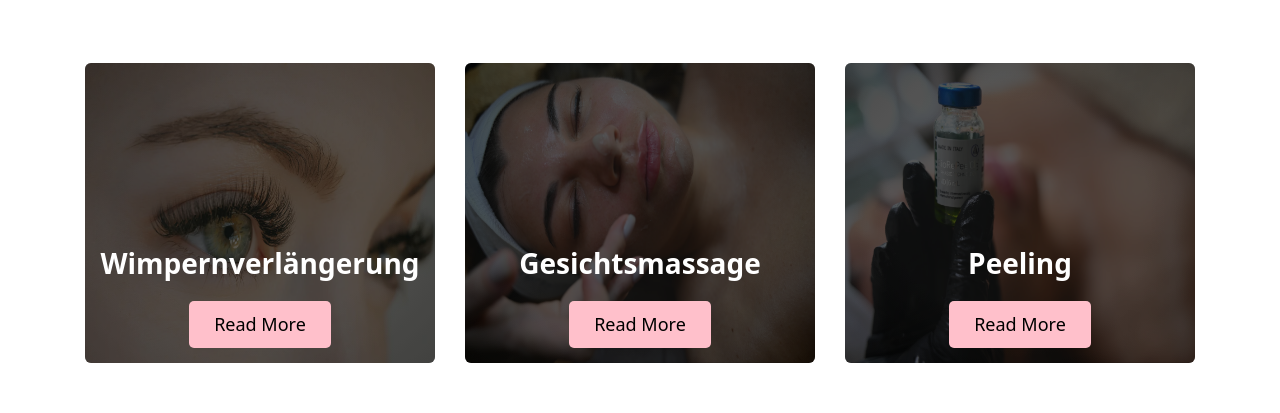
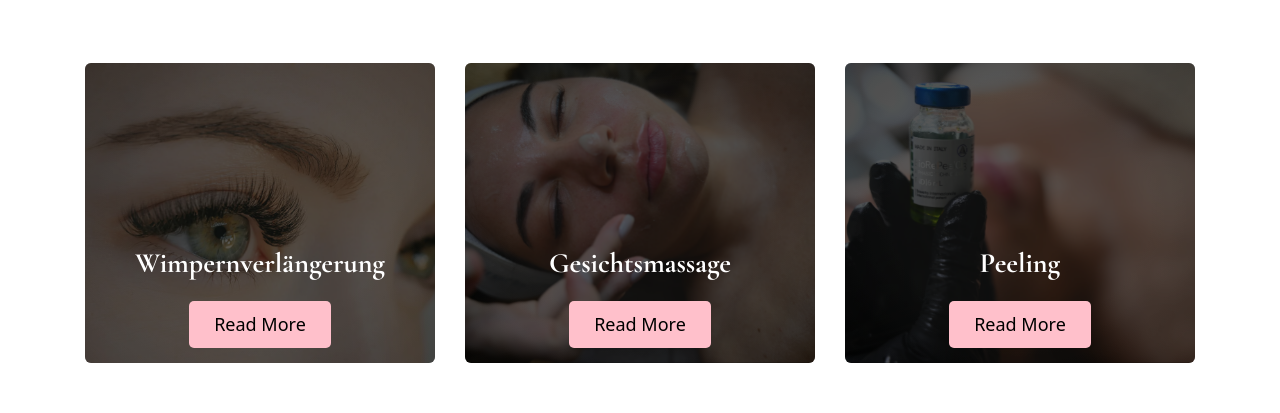
Before and after one commit to wired87/beauty_pavlovice_frontend, a React (Create React App) app: page /category in a window 1280 px wide. Shown: the part 351-764 px from the top of the page. Built offline with nearby package versions, Linux system fonts and the light colour scheme; no server answers; a web font is replaced by a local one.

Commit message:
added loading indicator

```diff
--- a/src/App.css
+++ b/src/App.css
@@ -174,8 +174,8 @@ img {
   font-weight: 700;
   font-size: 28px;
   margin: 0 0 20px;
-  transform: translateY(30px);
-  opacity: 0;
+  font-family: "Cormorant Garamond", serif;
+  font-style: normal;
   transition: all 0.3s ease-out;
 
 }
--- a/src/screens/Category.tsx
+++ b/src/screens/Category.tsx
@@ -21,7 +21,7 @@ const Category: React.FC = () => {
                     <div key={index} className="col-md-4 mt-2 d-flex justify-content-center align-items-center">
                         <div style={{ marginBottom: "20%" }} className="ui-card d-flex justify-content-center align-items-center rounded">
                             <Link to={service.link}>
-                                <img src={service.imageUrl} style={{}} className="card-img-top" alt={service.title} />
+                                <img src={service.imageUrl} style={{objectFit: "cover"}} className="card-img-top" alt={service.title} />
                             </Link>
                             <div className="description card-body">
                                 <h4 style={{cursor: "pointer"}} className="card-title" onClick={() => navigate(service.link)}>{service.title}</h4>
--- a/src/screens/Product.tsx
+++ b/src/screens/Product.tsx
@@ -4,7 +4,6 @@ import { apiServices } from '../services/api.services';
 import wimper from "../assets/images/Wi.webp"
 import Wimpe1 from "../assets/images/Wimpern1.jpg"
 import wimper2 from "../assets/images/Wimpern2.jpg"
-import wimper3 from "../assets/images/Wimpern3.jpg"
 import wimper4 from "../assets/images/Wimpernverlängerung.jpg"
 import massage from "../assets/images/massage.webp"
 import peeling from "../assets/images/peeling.webp"
```
